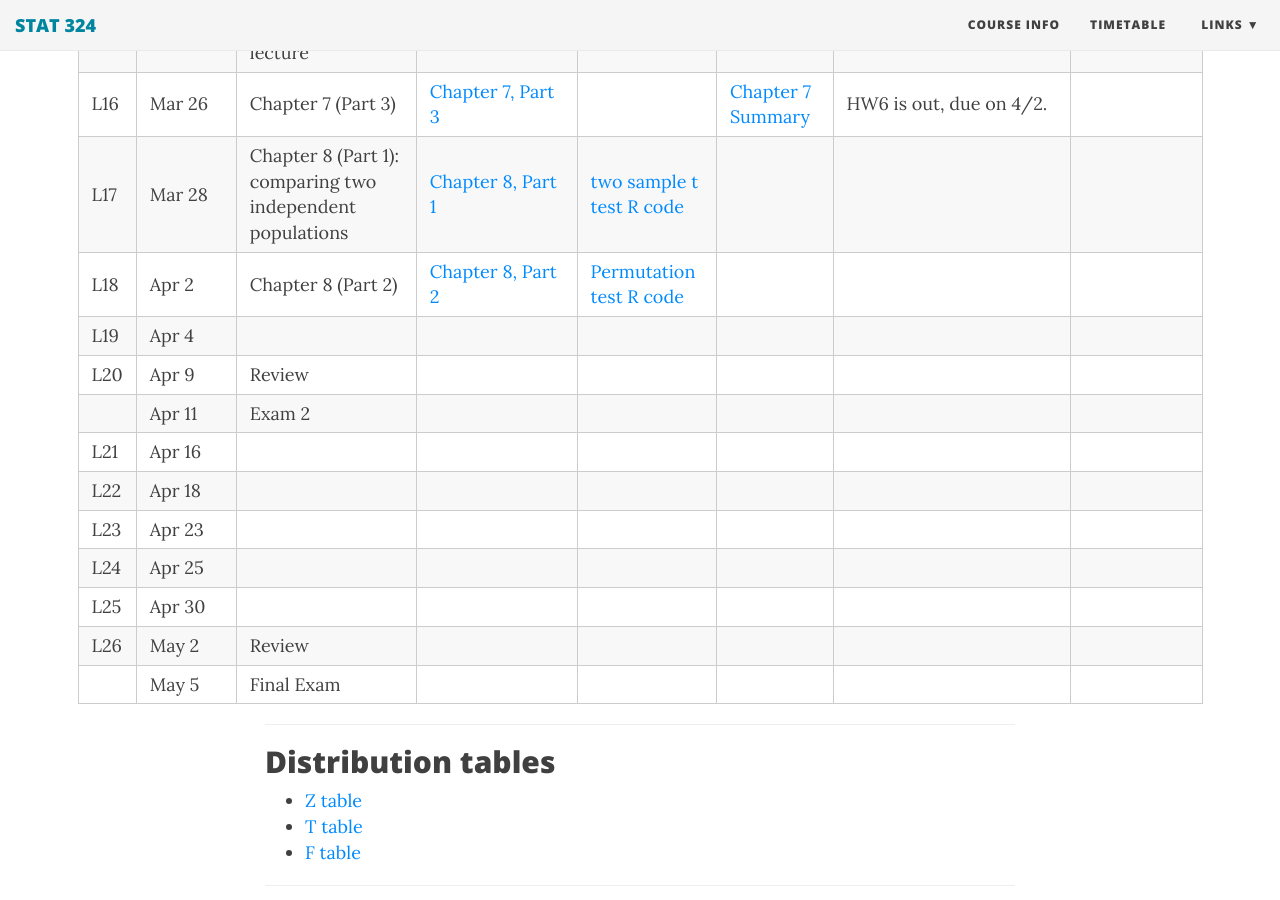
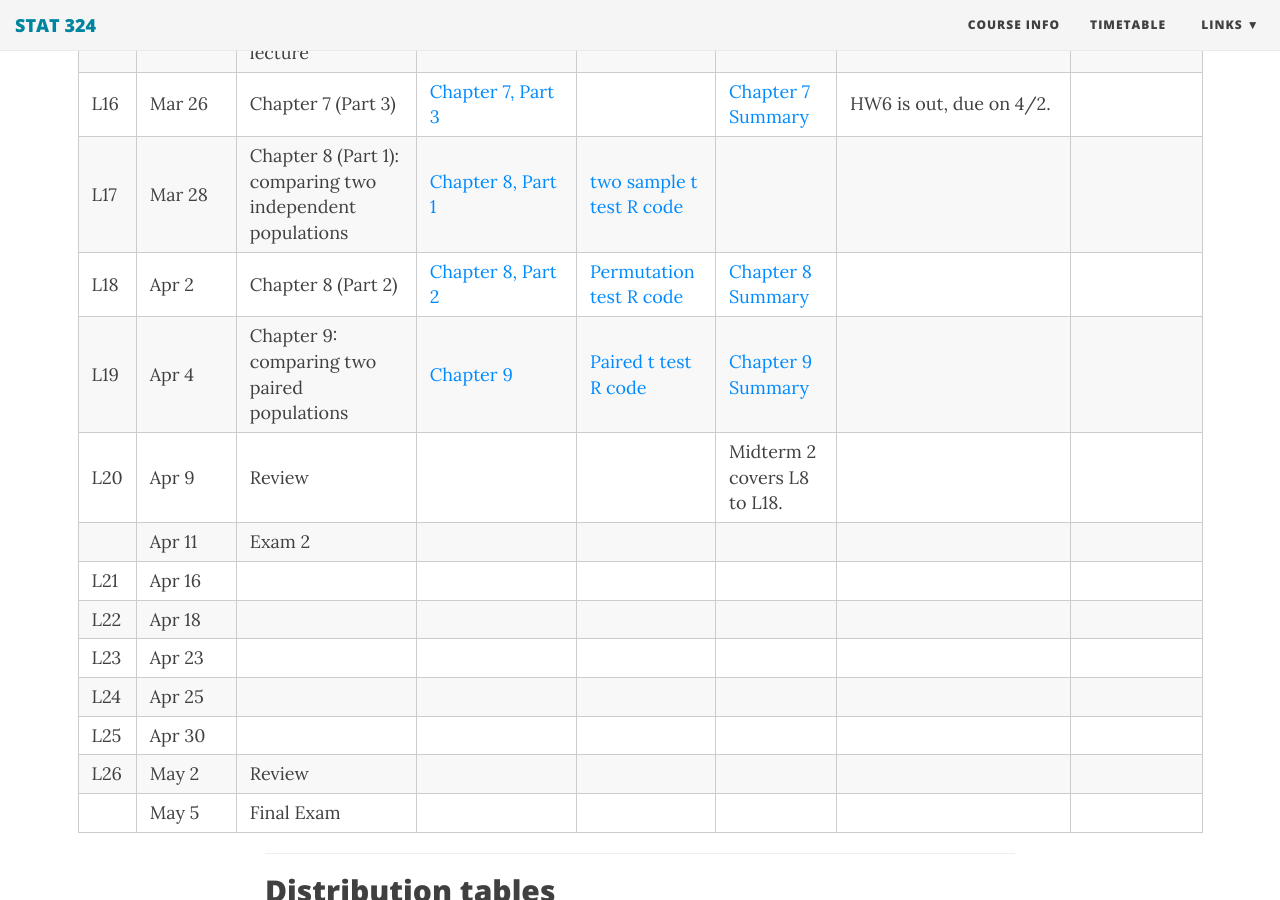
Before and after one commit to duzhewang/stat324, a Jekyll site: the page built from timetable.md, in a window 1280 px wide and 900 px high, scrolled down 1847 px. Built offline with Jekyll 4.4.1, drawn with Linux system fonts in a browser that asks for light colours; nearby versions of some CDN libraries.

Commit message:
Update timetable.md

```diff
--- a/timetable.md
+++ b/timetable.md
@@ -29,9 +29,9 @@ css: /css/wide_table.css
 | | Mar 21 | Spring break, no lecture |   |       |      |      |      |
 | L16   | Mar 26 | Chapter 7 (Part 3)  |  [Chapter 7, Part 3](https://github.com/dzwang91/stat324/raw/gh-pages/lectures/chapter7-3.pdf)      |      |  [Chapter 7 Summary](https://github.com/dzwang91/stat324/raw/gh-pages/notessummary/chapter7summary.pdf)    |  HW6 is out, due on 4/2.   |
 | L17 | Mar 28 | Chapter 8 (Part 1): comparing two independent populations | [Chapter 8, Part 1](https://github.com/dzwang91/stat324/raw/gh-pages/lectures/chapter8-1.pdf)        |  [two sample t test R code](https://github.com/dzwang91/stat324/raw/gh-pages/R/twosample.R)    |     |      |
-|L18 | Apr 2 | Chapter 8 (Part 2) |[Chapter 8, Part 2](https://github.com/dzwang91/stat324/raw/gh-pages/lectures/chapter8-2.pdf) | [Permutation test R code](https://github.com/dzwang91/stat324/raw/gh-pages/R/permutation.R)       | |      |
-|L19 | Apr 4 |   |    |     | |   |  |
-| L20  | Apr 9 | Review|     |      |      |      |
+|L18 | Apr 2 | Chapter 8 (Part 2) |[Chapter 8, Part 2](https://github.com/dzwang91/stat324/raw/gh-pages/lectures/chapter8-2.pdf) | [Permutation test R code](https://github.com/dzwang91/stat324/raw/gh-pages/R/permutation.R)  |[Chapter 8 Summary](https://github.com/dzwang91/stat324/raw/gh-pages/notessummary/chapter8summary.pdf)|      |
+|L19 | Apr 4 | Chapter 9: comparing two paired populations | [Chapter 9](https://github.com/dzwang91/stat324/raw/gh-pages/lectures/chapter9.pdf)   |  [Paired t test R code](https://github.com/dzwang91/stat324/raw/gh-pages/R/paired.R)  |[Chapter 9 Summary](https://github.com/dzwang91/stat324/raw/gh-pages/notessummary/chapter9summary.pdf)|   |  |
+| L20  | Apr 9 | Review|     |      |  Midterm 2 covers L8 to L18.    |      |
 |  | Apr 11 |Exam 2 |      |     |   |  |  |
 |L21 | Apr 16 |  |      |     |  |   |  |
 |L22 | Apr 18 | |  |   |    |  |  |
```
